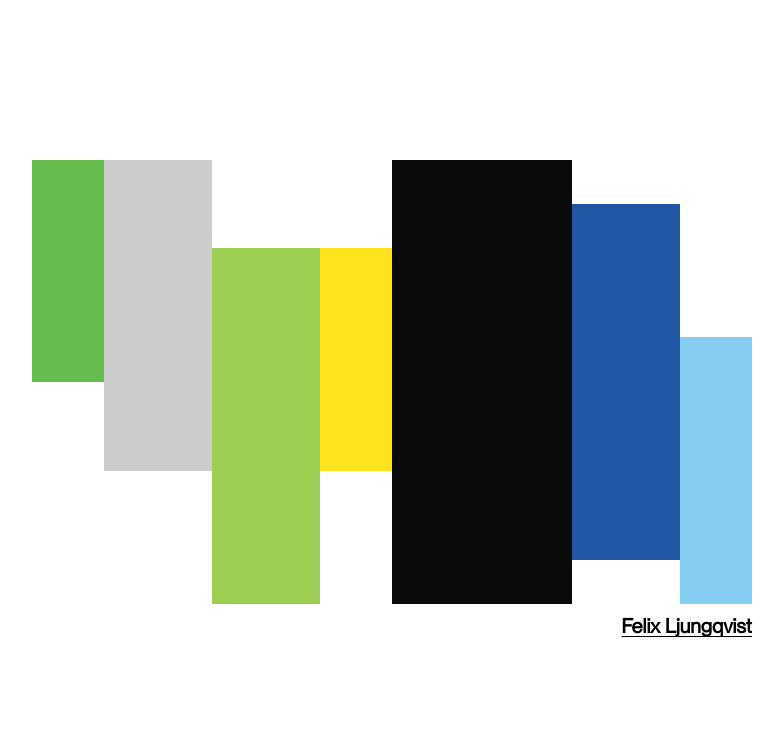
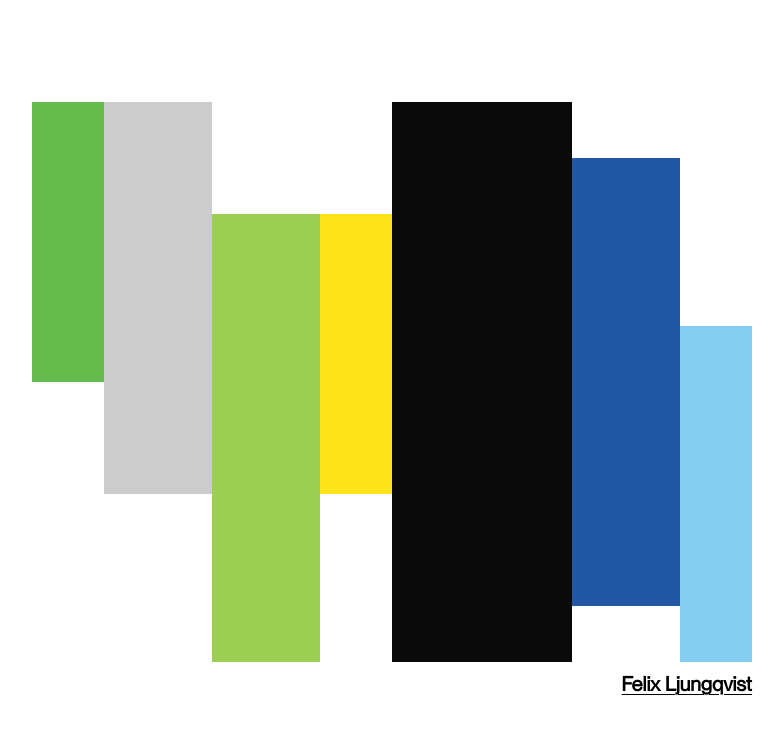
Before and after one commit to qvisten12/felix-portfolio, a Next.js app: page / in a window 1280 px wide. Shown: the top 734 px of the page, without its empty margins (248-1032 px from the left). Built offline with nearby package versions, Linux system fonts and the light colour scheme.

Commit message:
Fix landing size

```diff
--- a/app/landing.css
+++ b/app/landing.css
@@ -1,7 +1,8 @@
 #wrapper {
-  aspect-ratio: 1.618;
+  /* aspect-ratio: 1.618; */
   width: 90vmin;
   position: relative;
+  height: 35rem;
 }
 
 #wrapper > .shape {
@@ -281,6 +282,7 @@
     -ms-transform: rotate(90deg);
     transform: rotate(90deg);
     aspect-ratio: 1.018;
+    height: unset;
   }
 
   .landing-title {
```
